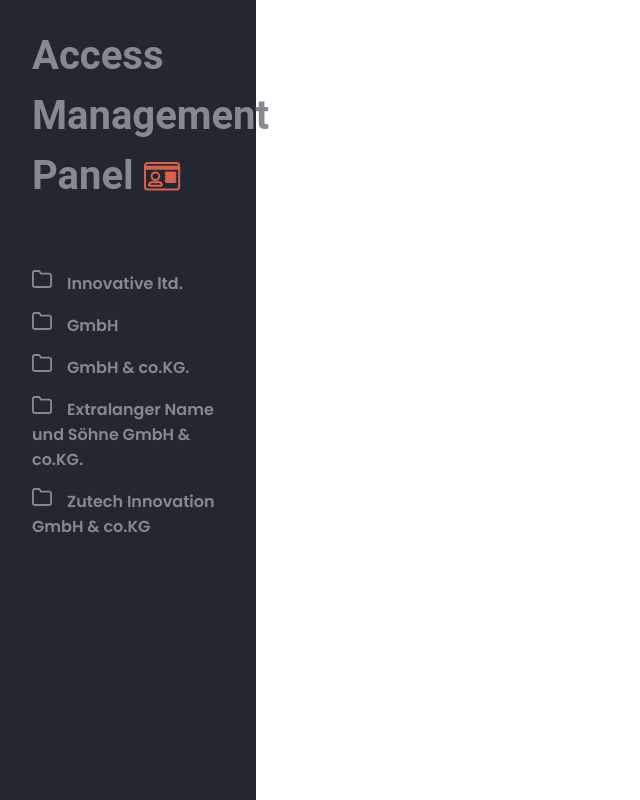
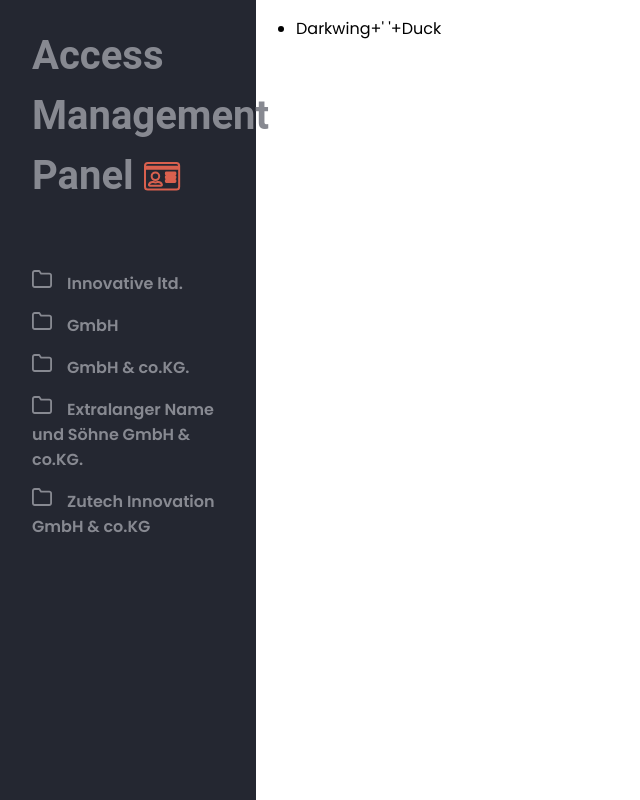
Before and after one commit to janhenrikfock/Access-Management-Panel, a React (Create React App) app: page / in a window 1280 px wide. Both pictures are taken after a click on the item "Extralanger Name und Söhne GmbH & co.KG.". Shown: the whole page, without its empty margins (0-640 px from the left). Built offline with nearby package versions, Linux system fonts and the light colour scheme.

Commit message:
Add unstyled Workerlist

```diff
--- a/src/App.js
+++ b/src/App.js
@@ -1,13 +1,18 @@
 import './App.css'
 import Sidebar from './Components/Sidebar/Sidebar'
+import Workerlist from './Components/Workerlist/Workerlist'
 import { useOpenCompany } from './hooks/useOpenCompany'
 
 function App() {
   const openCompany = useOpenCompany()
+  // openCompany.openCompany
+  //   ? console.log(openCompany.openCompany)
+  //   : console.log('nichts drin')
   return (
     <>
       <main className="gridContainer">
         <Sidebar {...openCompany} />
+        <Workerlist {...openCompany} />
       </main>
     </>
   )
--- a/src/Components/Workerlist/Workerlist.js
+++ b/src/Components/Workerlist/Workerlist.js
@@ -0,0 +1,15 @@
+export default function Workerlist({ openCompany }) {
+  console.log(openCompany)
+
+  return openCompany ? (
+    <ul>
+      {openCompany.map((companyMember) => (
+        <li key={companyMember.id}>
+          {companyMember.name}+' '+{companyMember.surname}
+        </li>
+      ))}
+    </ul>
+  ) : (
+    <p>no data available</p>
+  )
+}
```
